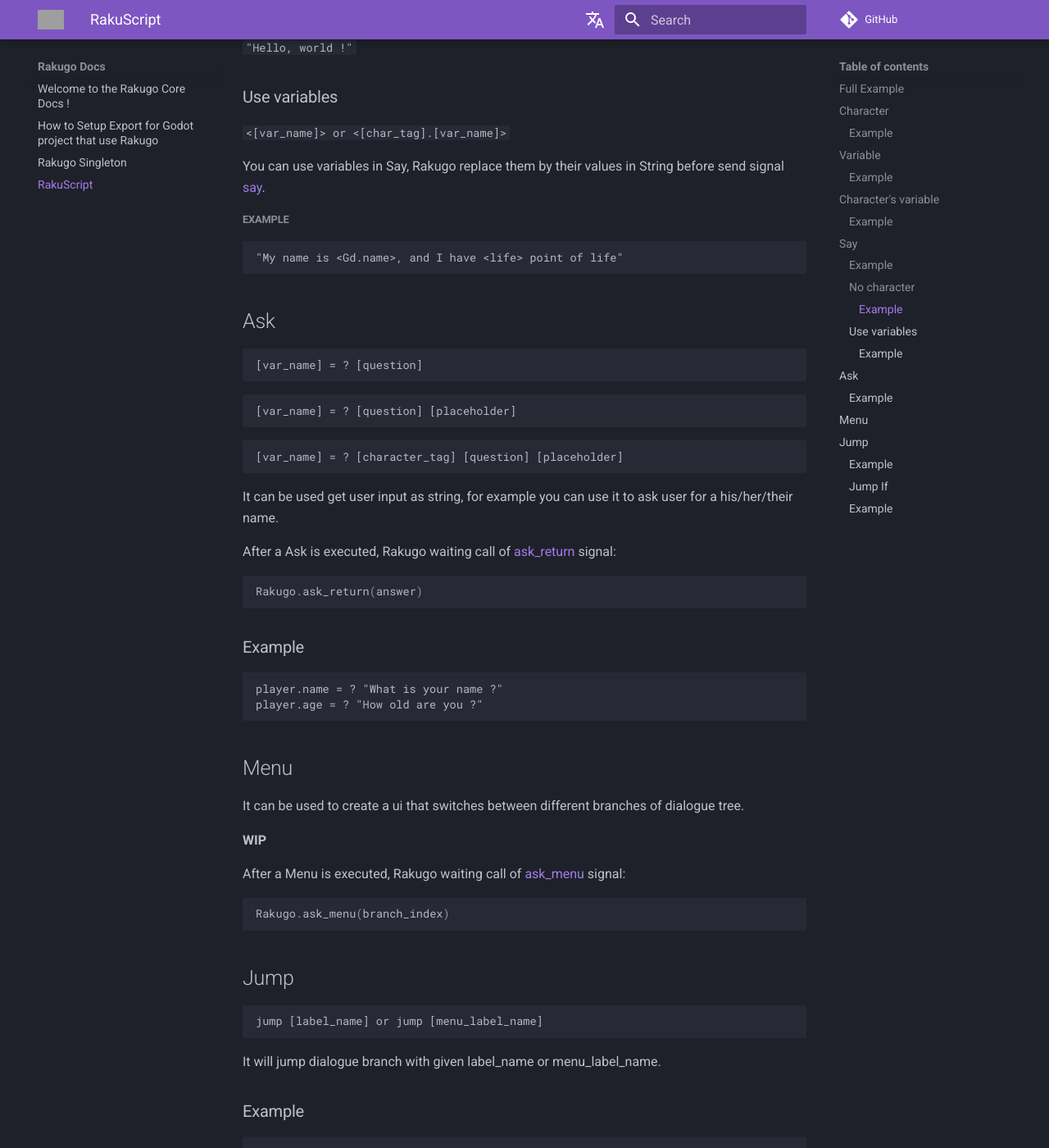
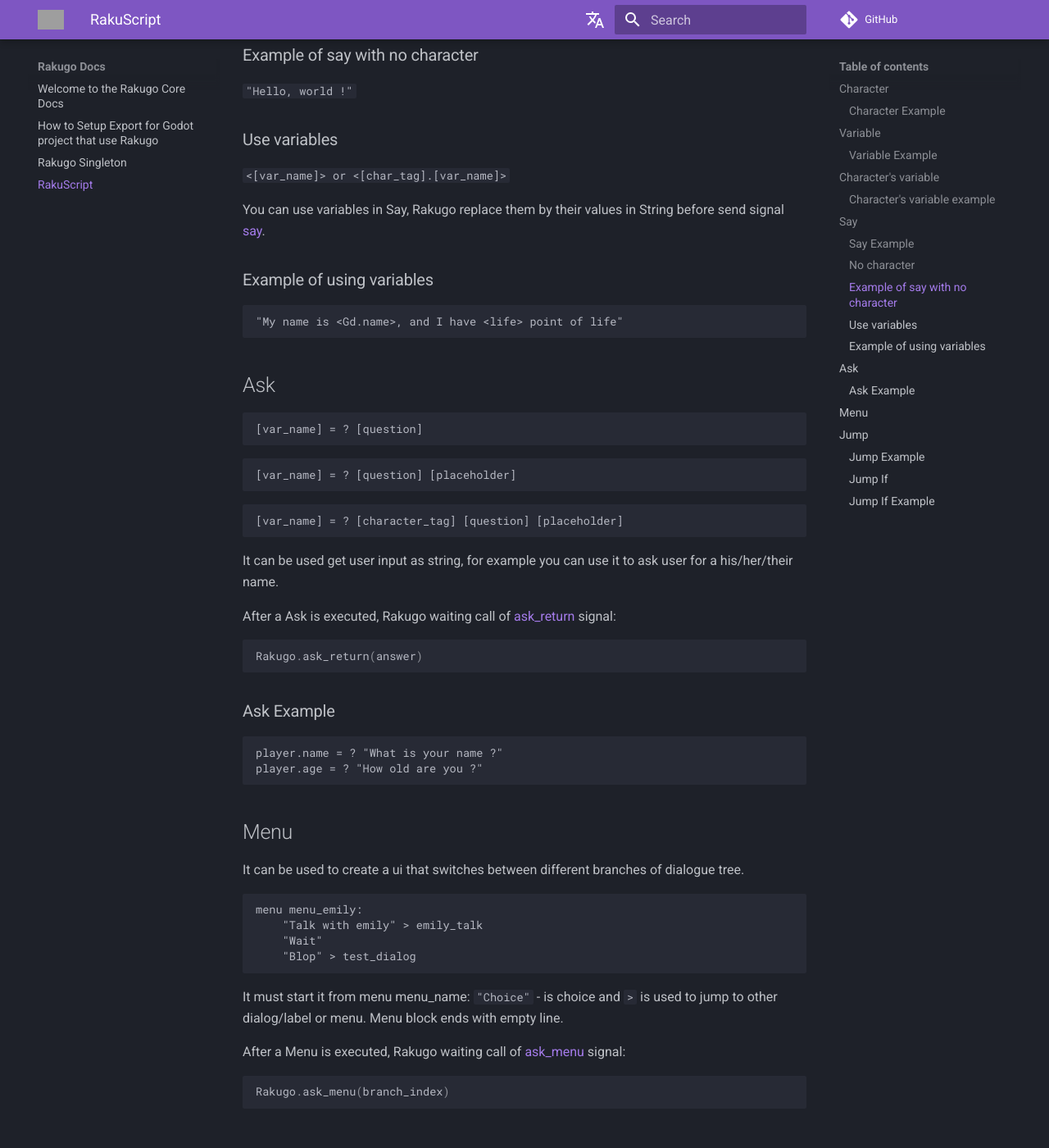
Before and after one commit to rakugoteam/rakugo-docs, an MkDocs documentation site: the page built from docs/rakuscript.md, in a window 1280 px wide and 1400 px high, scrolled down 2854 px. Shown: the whole window at 82% size. Built offline with MkDocs 1.6.1 and Material for MkDocs 9.7.7, drawn with Linux system fonts in a browser that asks for light colours; comment, search, counter and statistics services are not loaded; the version menu is left out; some of the changed text lies outside the part shown; grey boxes are pictures that could not be loaded.

Commit message:
add missing Menu example and better formatting

````diff
--- a/docs/rakuscript.md
+++ b/docs/rakuscript.md
@@ -3,23 +3,25 @@
 **RakuScript** is Rakugo Dialogue scripting language inspired by Ren'Py Scripting Language.
 
 You can use with **RakuScriptDialogue** node or using:
+
 ```gdscript
 Rakugo.parse_script("path/to/raku_script.rk")
 ```
-
-## Full Example
 
 ## Character
 
 ```character [char_tag] [char_name]```
 
 Equivalent in GDScript:
+
 ```gdscript
 Rakugo.define_character(char_tag, char_name)
 ```
+
 Create/Define a new character with this char_tag and char_name
 
-##### Example
+### Character Example
+
 
 ```character Gd Godot```
 
@@ -37,6 +39,7 @@
 ```
 
 Equivalent in GDScript:
+
 ```gdscript
 # set variable
 Rakugo.set_variable(var_name, value)
@@ -56,7 +59,8 @@
 
 If this variable already exist, value is replaced by new one.
 
-##### Example
+### Variable Example
+
 
 ```python
 
@@ -70,6 +74,7 @@
 life = Gd.max_life
 
 ```
+
 ## Character's variable
 
 ```python
@@ -86,7 +91,7 @@
 
 If this variable already exist on this character, value is replaced by new one.
 
-##### Example
+### Character's variable example
 
 ```python
 # create / set character variable
@@ -111,7 +116,7 @@
 
 After Say is executed, Rakugo automatically waiting, it send a [step] signal.
 
-##### Example
+### Say Example
 
 ```python
 Gd "Hello !"
@@ -125,7 +130,7 @@
 
 When Say is executed, a signal [say] is send with empty dictionary and this String in parameter.
 
-##### Example
+### Example of say with no character
 
 ```"Hello, world !"```
 
@@ -135,23 +140,24 @@
 
 You can use variables in Say, Rakugo replace them by their values in String before send signal [say].
 
-##### Example
+### Example of using variables
 
-```
+
+```renpy
 "My name is <Gd.name>, and I have <life> point of life"
 ```
 
 ## Ask
 
-```
+```renpy
 [var_name] = ? [question]
 ```
 
-```
+```renpy
 [var_name] = ? [question] [placeholder]
 ```
 
-```
+```renpy
 [var_name] = ? [character_tag] [question] [placeholder]
 
 ```
@@ -165,9 +171,9 @@
 Rakugo.ask_return(answer)
 ```
 
-### Example
+### Ask Example
 
-```
+```renpy
 player.name = ? "What is your name ?"
 player.age = ? "How old are you ?"
 ```
@@ -177,7 +183,17 @@
 It can be used to create a ui that switches between different branches
 of dialogue tree.
 
-**WIP**
+```renpy
+menu menu_emily:
+    "Talk with emily" > emily_talk
+    "Wait"
+    "Blop" > test_dialog
+
+```
+
+It must start it from menu menu_name:
+`"Choice"` - is choice and `>` is used to jump to other dialog/label or menu.
+Menu block ends with empty line.
 
 After a Menu is executed, Rakugo waiting call of [ask_menu] signal:
 
@@ -187,15 +203,16 @@
 
 ## Jump
 
-```
+```renpy
 jump [label_name] or jump [menu_label_name]
 ```
 
 It will jump dialogue branch with given label_name or menu_label_name.
 
-### Example
+### Jump Example
 
-```
+
+```renpy
 jump start
 
 jump shop_menu
@@ -203,23 +220,22 @@
 
 ### Jump If
 
-```
+
+```renpy
 jump [label_name] if [condition]
 ```
 
 It will jump dialogue branch with given
 label_name or menu_label_name if condition is true.
 
-### Example
+### Jump If Example
 
-```
+
+```renpy
 jump emily_date if emily.relationship >= 20
 ```
 
-
-[#93]: https://github.com/rakugoteam/Rakugo/issues/93
 [say]: rakugo_singleton.md#say-characterdictionary-textstring
 [step]: rakugo_singleton.md#step
-[Say]: rakuscript.md#say
 [ask_return]: rakuscript.md#ask_return
 [ask_menu]: rakuscript.md#ask_menu
````
Also changed, not shown: README.md (+5 -2 lines), docs/export.md (+0 -1 lines), docs/index.md (+3 -1 lines), docs/rakugo_singleton.md (+6 -0 lines).
